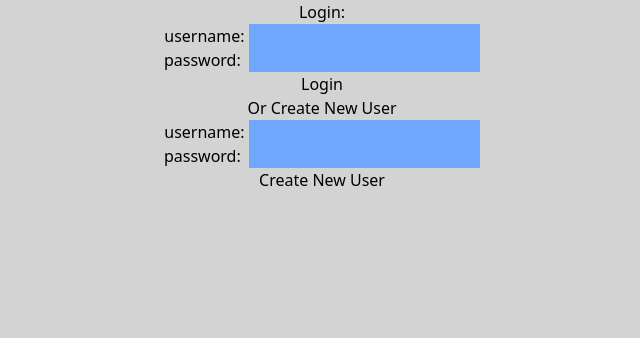
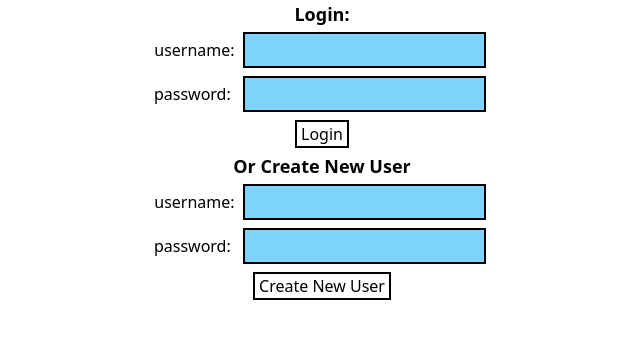
Before and after one commit to tim-mueller5/Goal_Tracking_App, a React app in the folder client/: page / in a window 1280 px wide. Shown: the whole page, without its empty margins (318-958 px from the left). Built offline with nearby package versions, Linux system fonts and the light colour scheme; no server answers.

Commit message:
touch up login page

```diff
--- a/client/public/index.html
+++ b/client/public/index.html
@@ -31,10 +31,12 @@
     -->
     <title>Goals</title>
   </head>
-  <body style="background-color: lightgray;">
+  <body >
+    <!-- style="background-color: lightgray;"  -->
     <noscript>You need to enable JavaScript to run this app.</noscript>
     <div id="root"></div>
     <!--
+
       This HTML file is a template.
       If you open it directly in the browser, you will see an empty page.
 
--- a/client/src/components/Login.js
+++ b/client/src/components/Login.js
@@ -97,29 +97,25 @@ function Login( ) {
     return (
 
         <div className='flex-c text-center'>
-            <h2>Login:</h2>
+            <h2 className="text-lg font-bold">Login:</h2>
             <form onSubmit={formikLogin.handleSubmit}>
                 <label htmlFor="username">username: </label>
-                <input id="username" name="username" onChange={formikLogin.handleChange} value={formikLogin.values.username}
-                    style={{background: '#70a7ff'}}/>
+                <input id="username" name="username" onChange={formikLogin.handleChange} value={formikLogin.values.username} className="bg-sky-300 p-1 m-1 border-solid border-black border-2"/>
                 <p style={{ color: "red" }}> {formikLogin.errors.username}</p>
                 <label className='flex-sb' htmlFor="password">password:&nbsp;&nbsp;</label>
-                <input id="password" name="password" onChange={formikLogin.handleChange} value={formikLogin.values.password}
-                    style={{background: '#70a7ff'}}/>
+                <input id="password" name="password" onChange={formikLogin.handleChange} value={formikLogin.values.password} className="bg-sky-300 p-1 m-1 border-solid border-black border-2"/>
                 <p style={{ color: "red" }}> {formikLogin.errors.password}</p>
-                <button type="submit">Login</button>
+                <button type="submit" className='border-solid border-black border-2 px-1 m-1'>Login</button>
             </form>
-            <h2>Or Create New User</h2>
+            <h2 className="text-lg font-bold">Or Create New User</h2>
             <form onSubmit={formikNew.handleSubmit}>
                 <label htmlFor="username">username: </label>
-                <input id="username" name="username" onChange={formikNew.handleChange} value={formikNew.values.username}
-                    style={{background: '#70a7ff'}}/>
+                <input id="username" name="username" onChange={formikNew.handleChange} value={formikNew.values.username} className="bg-sky-300 p-1 m-1 border-solid border-black border-2"/>
                 <p style={{ color: "red" }}> {formikNew.errors.username}</p>
                 <label className='flex-sb' htmlFor="password">password:&nbsp;&nbsp;</label>
-                <input id="password" name="password" onChange={formikNew.handleChange} value={formikNew.values.password}
-                    style={{background: '#70a7ff'}}/>
+                <input id="password" name="password" onChange={formikNew.handleChange} value={formikNew.values.password} className="bg-sky-300 p-1 m-1 border-solid border-black border-2"/>
                 <p style={{ color: "red" }}> {formikNew.errors.password}</p>
-                <button type="submit">Create New User</button>
+                <button type="submit" className='border-solid border-black border-2 px-1 m-1'>Create New User</button>
             </form>
             <p>{error}</p>
         </div>
```
